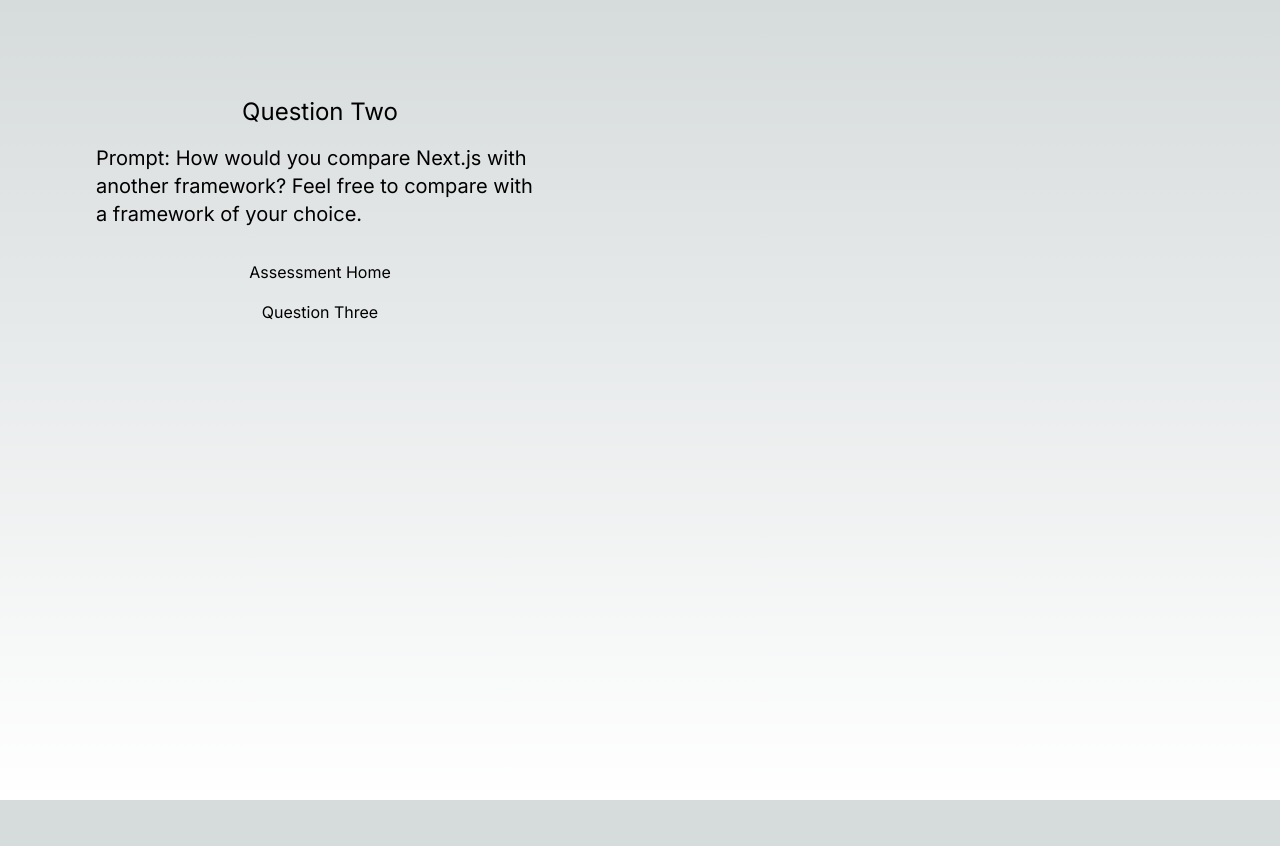
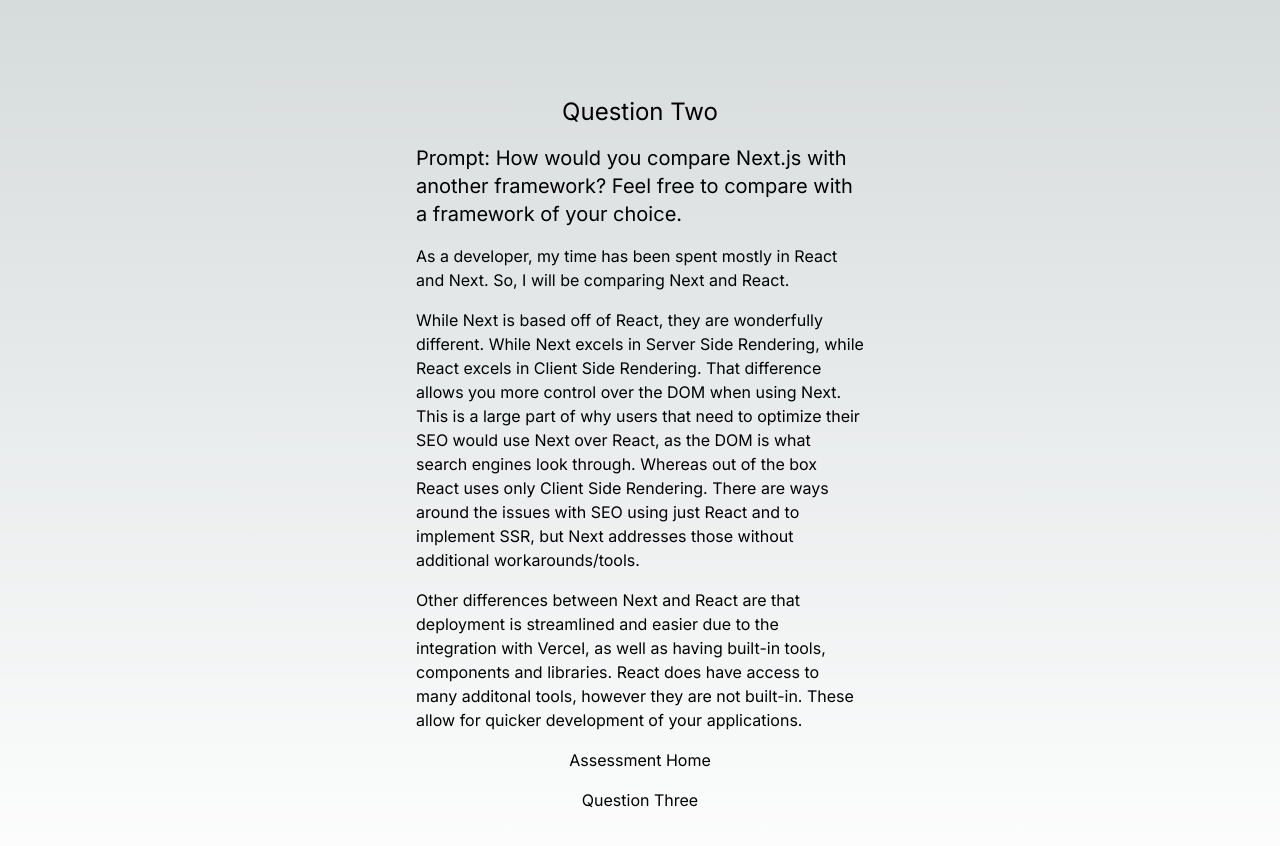
Before and after one commit to ashoffmann90/vercel-assessment, a Next.js app: page /questionTwo in a window 1280 px wide. Shown: the top 846 px of the page. Before the commit the page ends 800 px from the top, so only its background shows below. Built offline with nearby package versions, Linux system fonts and the light colour scheme.

Commit message:
committing question two

```diff
--- a/app/page.tsx
+++ b/app/page.tsx
@@ -5,6 +5,9 @@
     <main className="flex min-h-screen flex-col items-center p-24">
       <h1 className="text-2xl">Drew Hoffmann Vercel Assessment</h1>
       <Link href="/questionOne">Question One</Link>
+      <Link href='/questionTwo'>Question Two</Link>
+      {/* <Link href='/questionThree'>Question Three</Link> */}
+
     </main>
   )
 }
--- a/app/questionTwo/page.js
+++ b/app/questionTwo/page.js
@@ -2,17 +2,37 @@
 
 function Page() {
   return (
-    <main className='flex min-h-screen flex-col space-y-4 items-center p-24 w-1/2'>
+    <main className='flex min-h-screen flex-col space-y-4 items-center p-24 w-1/2 mx-auto'>
       <h1 className='text-2xl'>Question Two</h1>
       <h2 className='text-xl'>
-        Prompt: How would you compare Next.js with another framework? Feel free to compare with a framework of your choice.
+        Prompt: How would you compare Next.js with another framework? Feel free
+        to compare with a framework of your choice.
       </h2>
       <p>
-
+        As a developer, my time has been spent mostly in React and Next. So, I
+        will be comparing Next and React.
+      </p>
+      <p>
+        While Next is based off of React, they are wonderfully different. While
+        Next excels in Server Side Rendering, while React excels in Client Side
+        Rendering. That difference allows you more control over the DOM when
+        using Next. This is a large part of why users that need to optimize
+        their SEO would use Next over React, as the DOM is what search engines
+        look through. Whereas out of the box React uses only Client Side
+        Rendering. There are ways around the issues with SEO using just React
+        and to implement SSR, but Next addresses those without additional
+        workarounds/tools.
+      </p>
+      <p>
+        Other differences between Next and React are that deployment is
+        streamlined and easier due to the integration with Vercel, as well as
+        having built-in tools, components and libraries. React does have access
+        to many additonal tools, however they are not built-in. These allow for
+        quicker development of your applications.
       </p>
 
       <Link href='/'>Assessment Home</Link>
-      <Link href='/questionTwo'>Question Three</Link>
+      <Link href='/questionThree'>Question Three</Link>
     </main>
   )
 }
```
